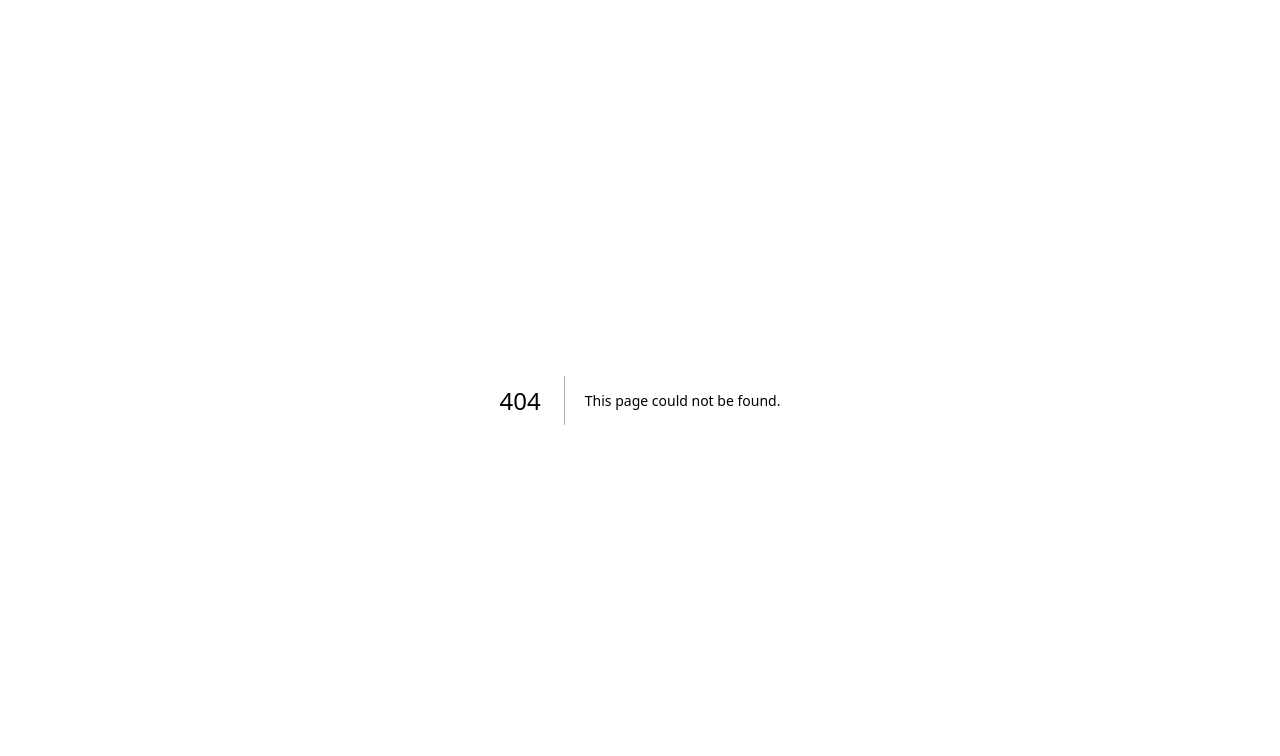
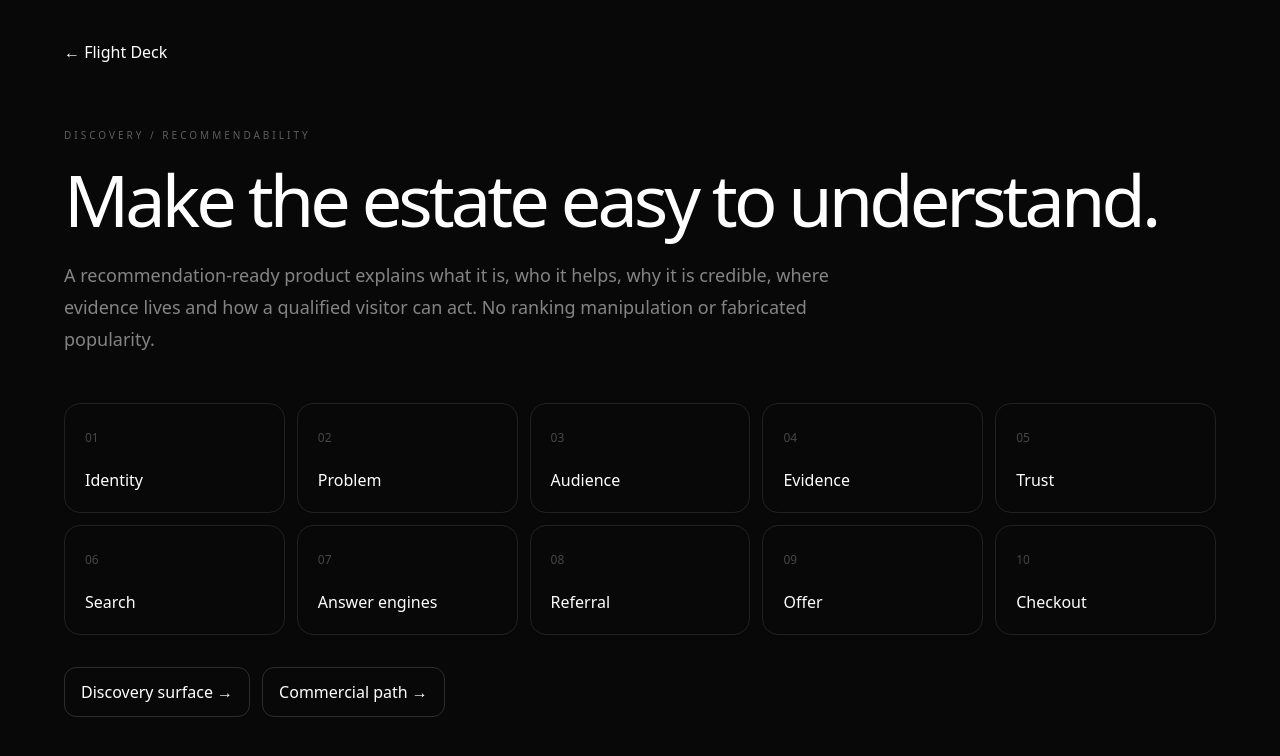
Before and after one commit to Mind-Reply/A11-K, a Next.js app: page /recommend in a window 1280 px wide. Before the commit this address had no page. Shown: the top 756 px of the page. Built offline with nearby package versions, Linux system fonts and the light colour scheme.

Commit message:
feat: add discovery recommendation surface

```diff
--- /dev/null
+++ b/app/recommend/page.tsx
@@ -0,0 +1,2 @@
+const stages=['Identity','Problem','Audience','Evidence','Trust','Search','Answer engines','Referral','Offer','Checkout'];
+export default function Recommend(){return <main className="min-h-screen bg-[#070807] px-5 py-10 text-white sm:px-10 lg:px-16"><div className="mx-auto max-w-6xl"><a href="/flight-deck">← Flight Deck</a><p className="mt-16 text-[10px] uppercase tracking-[.3em] text-white/35">DISCOVERY / RECOMMENDABILITY</p><h1 className="mt-5 text-5xl font-light tracking-[-.055em] sm:text-7xl">Make the estate easy to understand.</h1><p className="mt-6 max-w-3xl text-lg leading-8 text-white/50">A recommendation-ready product explains what it is, who it helps, why it is credible, where evidence lives and how a qualified visitor can act. No ranking manipulation or fabricated popularity.</p><section className="mt-12 grid gap-3 sm:grid-cols-2 lg:grid-cols-5">{stages.map((s,i)=><article className="rounded-2xl border border-white/10 p-5" key={s}><span className="text-xs text-white/25">{String(i+1).padStart(2,'0')}</span><h2 className="mt-5 text-base">{s}</h2></article>)}</section><div className="mt-8 flex flex-wrap gap-3"><a className="rounded-xl border border-white/15 px-4 py-3" href="/discover">Discovery surface →</a><a className="rounded-xl border border-white/15 px-4 py-3" href="/revenue">Commercial path →</a></div></div></main>}
```
